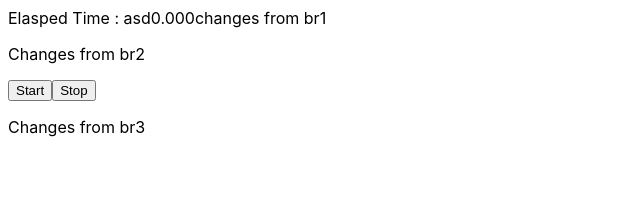
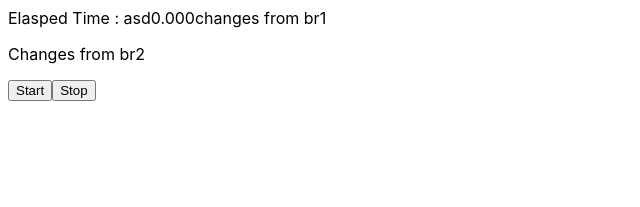
Before and after one commit to Eashwar1998/react-useRef, a React (Create React App) app: page / in a window 1280 px wide. Shown: the top 207 px of the page, without its empty margins (0-640 px from the left). Built offline with nearby package versions, Linux system fonts and the light colour scheme.

Commit message:
revert "Merge branch 'br3'"
This reverts commit 33e4f457fb94ba2906ca59761466000e34a12df4, reversing
changes made to 7a72a1dff29d58086d98b14a6699e54109c453e1.

Hello

```diff
--- a/src/App.js
+++ b/src/App.js
@@ -29,7 +29,6 @@ export default function App() {
       <p>Changes from br2</p>
       <button onClick={handleStart}>Start</button>
       <button onClick={handleStop}>Stop</button>
-      <p>Changes from br3</p>
     </div>
   );
 }
```
